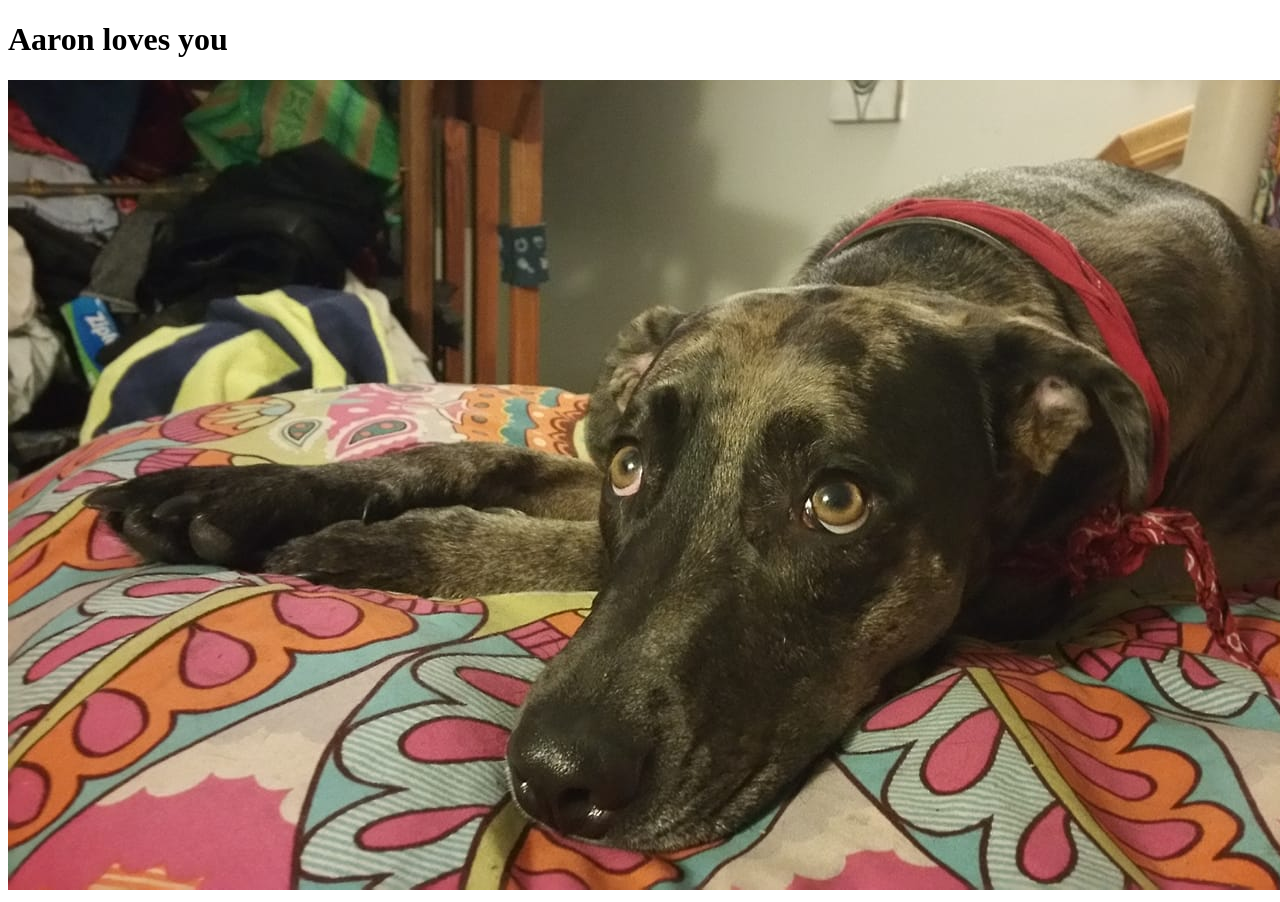
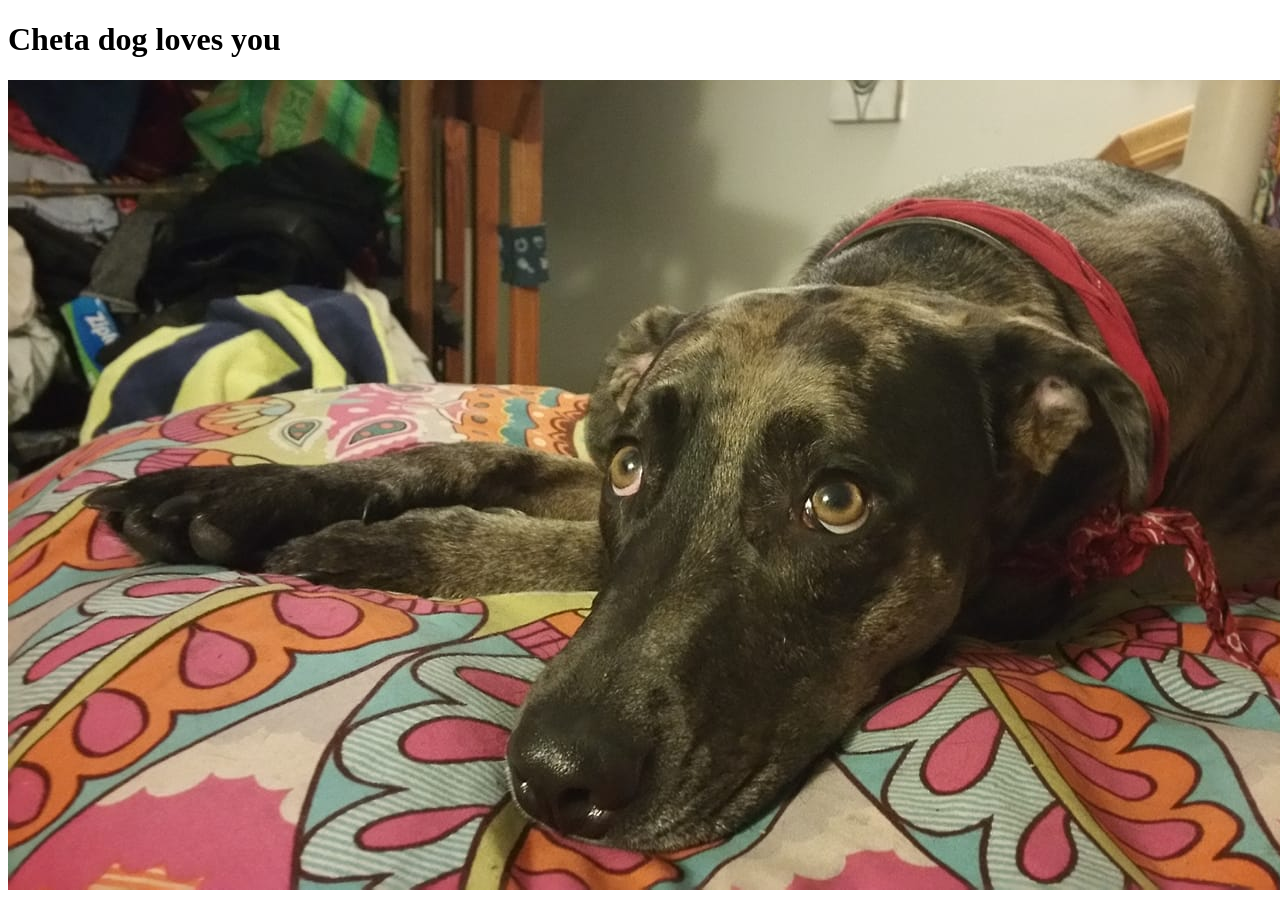
Before and after one commit to aaaronmiller/aaaronmiller.github.io, a plain HTML site: page index.html in a window 1280 px wide. Shown: the top 902 px of the page. Drawn offline with Linux system fonts and the light colour scheme.

Commit message:
added dog

```diff
--- a/index.html
+++ b/index.html
@@ -7,7 +7,7 @@
     <title>Document</title>
 </head>
 <body>
-    <h1>Aaron loves you</h1>
+    <h1>Cheta dog loves you</h1>
     <img src="dog.jpg">
 
 </html>
```
